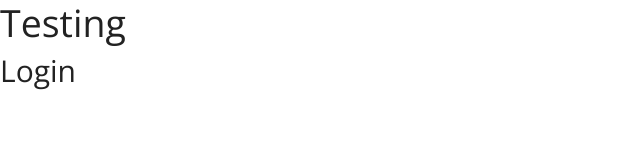
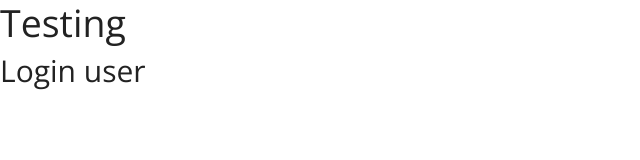
Before and after one commit to Woz-U-Group-Projects/studious-coders, a React (Create React App) app in the folder todo-app-boilerplates/client-react/: page /login in a window 1280 px wide. Shown: the top 160 px of the page, without its empty margins (0-640 px from the left). Built offline with nearby package versions, Linux system fonts and the light colour scheme.

Commit message:
changed login page

```diff
--- a/todo-app-boilerplates/client-react/src/components/login.js
+++ b/todo-app-boilerplates/client-react/src/components/login.js
@@ -2,5 +2,6 @@ import React from "react";
 
 
 export default function Login() {
-    return (<h2>Login</h2>);
+    return (<h2>Login user</h2>);
+
   }
```
